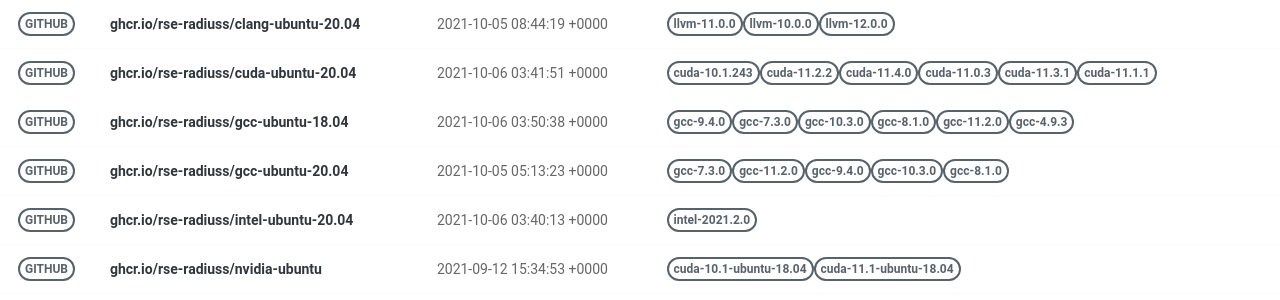
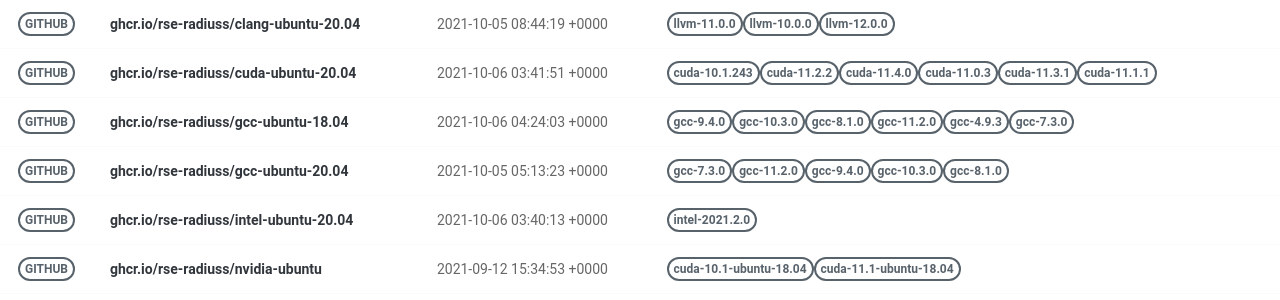
Before and after one commit to rse-ops/docker-images, a Jekyll site: the page built from pages/index.md, in a window 1280 px wide. Shown: the part 179-479 px from the top of the page. Built offline with Jekyll 4.4.1, drawn with Linux system fonts in a browser that asks for light colours; nearby versions of some CDN libraries.

Commit message:
Automated push to update library 2021-10-06

```diff
--- a/_library/ghcr.io-rse-radiuss-gcc-ubuntu-18.04.md
+++ b/_library/ghcr.io-rse-radiuss-gcc-ubuntu-18.04.md
@@ -1,7 +1,7 @@
 ---
 layout: container
 name: ghcr.io/rse-radiuss/gcc-ubuntu-18.04
-updated_at: 2021-10-06 03:50:38.814007
+updated_at: 2021-10-06 04:24:03.250649
 
 
 container_url: https://github.com/orgs/rse-radiuss/packages/container/package/gcc-ubuntu-18.04
```
Also changed, not shown: other parts of _library/ghcr.io-rse-radiuss-gcc-ubuntu-18.04.md (+3 -3 lines).
